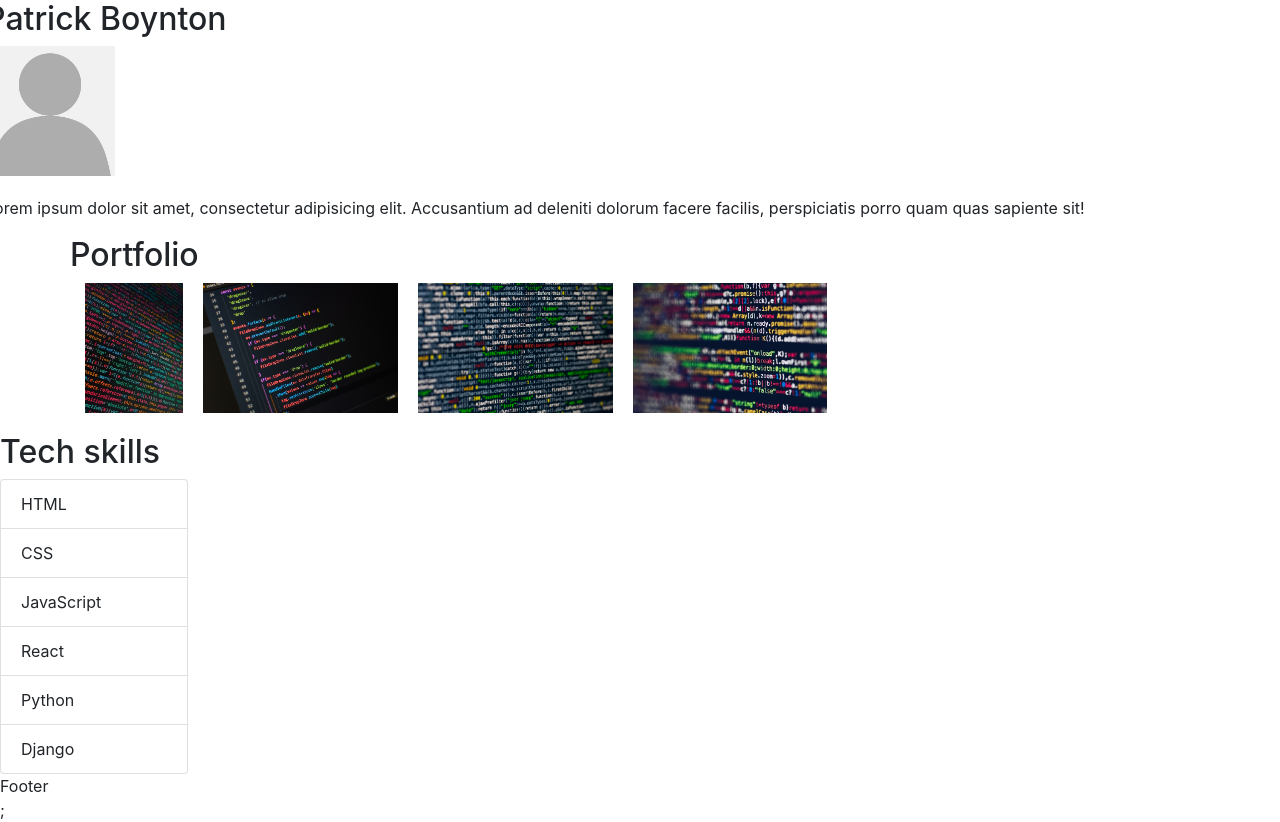
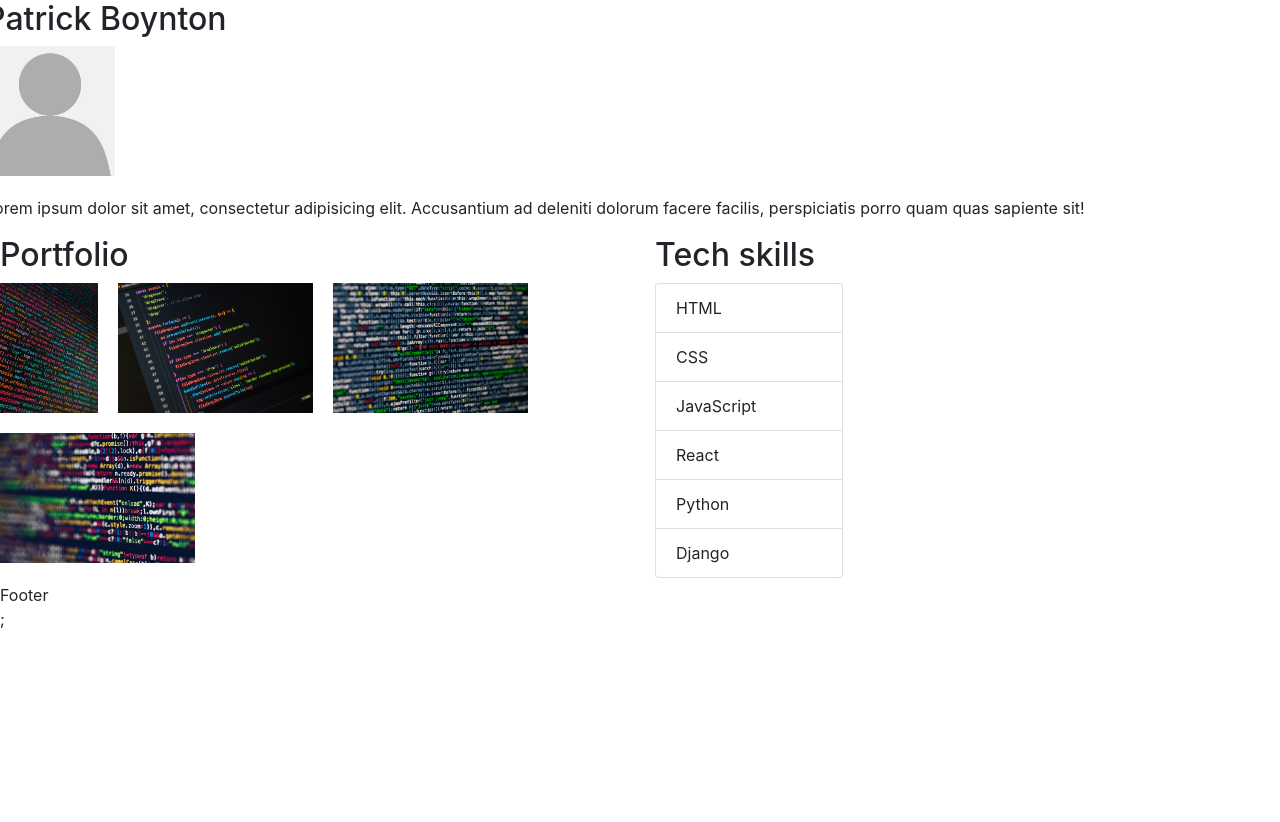
Before and after one commit to PatrickBoynton/portfolio, a React (Create React App) app: page / in a window 1280 px wide. After the commit the page ends 800 px from the top, so only its background shows below. Built offline with nearby package versions, Linux system fonts and the light colour scheme.

Commit message:
Trying out basic louts.

```diff
--- a/src/Portfolio.js
+++ b/src/Portfolio.js
@@ -3,16 +3,12 @@ import {Component} from "react";
 class Portfolio extends Component {
     render() {
         return (
-            <div className="container">
-                <div className="row">
-                    <h2>Portfolio</h2>
-                    <div className="col-12">
-                        <img src={process.env.PUBLIC_URL + '/Code1.jpeg'} alt="Website"/>
-                        <img src={process.env.PUBLIC_URL + '/Code2.jpeg'} alt="Website"/>
-                        <img src={process.env.PUBLIC_URL + '/Code3.jpeg'} alt="Website"/>
-                        <img src={process.env.PUBLIC_URL + '/Code4.jpeg'} alt="Website"/>
-                    </div>
-                </div>
+            <div className="col-6">
+                <h2>Portfolio</h2>
+                <img src={process.env.PUBLIC_URL + "/Code1.jpeg"} alt="Website"/>
+                <img src={process.env.PUBLIC_URL + "/Code2.jpeg"} alt="Website"/>
+                <img src={process.env.PUBLIC_URL + "/Code3.jpeg"} alt="Website"/>
+                <img src={process.env.PUBLIC_URL + "/Code4.jpeg"} alt="Website"/>
             </div>
         );
     }
```
